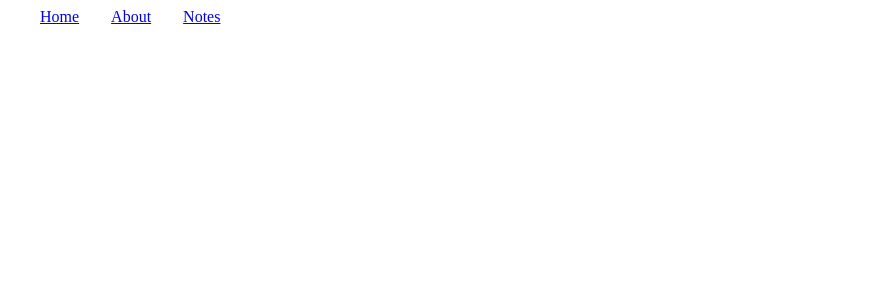
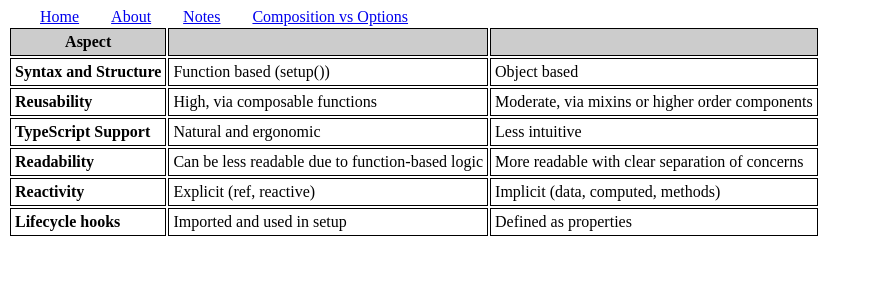
Before and after one commit to Jos017/nuxtcourse, a Nuxt app: page /composition-vs-options in a window 1280 px wide. Before the commit this address had no page. Shown: the top 300 px of the page, without its empty margins (0-871 px from the left). Built offline with nearby package versions, Linux system fonts and the light colour scheme.

Commit message:
composition vs options Api

```diff
--- a/layouts/default.vue
+++ b/layouts/default.vue
@@ -4,7 +4,8 @@ interface MenuItem { label: string, path: string }
 const menu: MenuItem[] = [
   { label: 'Home', path: '/' },
   { label: 'About', path: '/about' },
-  { label: 'Notes', path: '/notes' }
+  { label: 'Notes', path: '/notes' },
+  { label: 'Composition vs Options', path: '/composition-vs-options' },
 ]
 
 </script>
--- /dev/null
+++ b/pages/composition-vs-options/composition-api.vue
@@ -0,0 +1,16 @@
+<script setup lang="ts">
+const title = ref('Composition API')
+const hello = () => "Hello from Composition API"
+onMounted(() => {
+  setTimeout(() => {
+    title.value = 'Composition API Updated after 1 seconds'
+  }, 1000)
+})
+</script>
+
+<template>
+  <div>
+    <h1>{{ title }}</h1>
+    <p>{{ hello() }}</p>
+  </div>
+</template>
--- /dev/null
+++ b/pages/composition-vs-options/index.vue
@@ -0,0 +1,70 @@
+<script setup lang="ts">
+import { NuxtLink } from '#components';
+
+</script>
+
+<template>
+  <table>
+    <thead>
+      <tr>
+        <th>Aspect</th>
+        <th>
+          <NuxtLink to="/composition-vs-options/composition-api">Composition API</NuxtLink>
+        </th>
+        <th>
+          <NuxtLink to="/composition-vs-options/options-api">Options API</NuxtLink>
+        </th>
+      </tr>
+    </thead>
+    <tbody>
+
+      <tr>
+        <td>Syntax and Structure</td>
+        <td>Function based (setup())</td>
+        <td>Object based</td>
+      </tr>
+      <tr>
+        <td>Reusability</td>
+        <td>High, via composable functions</td>
+        <td>Moderate, via mixins or higher order components</td>
+      </tr>
+      <tr>
+        <td>TypeScript Support</td>
+        <td>Natural and ergonomic</td>
+        <td>Less intuitive</td>
+      </tr>
+      <tr>
+        <td>Readability</td>
+        <td>Can be less readable due to function-based logic</td>
+        <td>More readable with clear separation of concerns</td>
+      </tr>
+      <tr>
+        <td>Reactivity</td>
+        <td>Explicit (ref, reactive)</td>
+        <td>Implicit (data, computed, methods)</td>
+      </tr>
+      <tr>
+        <td>Lifecycle hooks</td>
+        <td>Imported and used in setup</td>
+        <td>Defined as properties</td>
+      </tr>
+    </tbody>
+
+  </table>
+</template>
+
+<style lang="css" scoped>
+th {
+  background-color: #ccc;
+}
+
+td,
+th {
+  padding: 0.25rem;
+  border: 1px solid #000;
+}
+
+tr td:first-child {
+  font-weight: 700;
+}
+</style>
--- /dev/null
+++ b/pages/composition-vs-options/options-api.vue
@@ -0,0 +1,24 @@
+<script>
+export default {
+  data() {
+    return {
+      title: 'Options API'
+    }
+  },
+  methods: {
+    hello() {
+      return 'Hello from options api'
+    }
+  },
+  mounted() {
+    setTimeout(() => {
+      this.title = 'Options API Updated after 2 seconds'
+    }, 2000)
+  }
+}
+</script>
+
+<template>
+  <h1>{{ title }}</h1>
+  <p>{{ hello() }}</p>
+</template>
```
